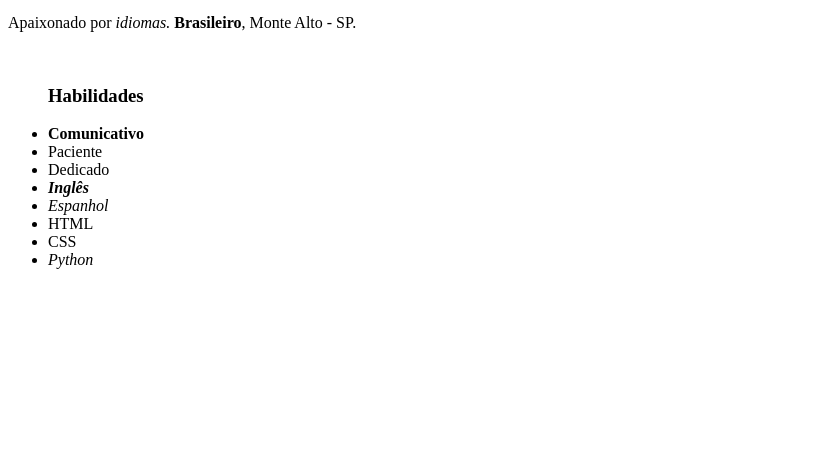
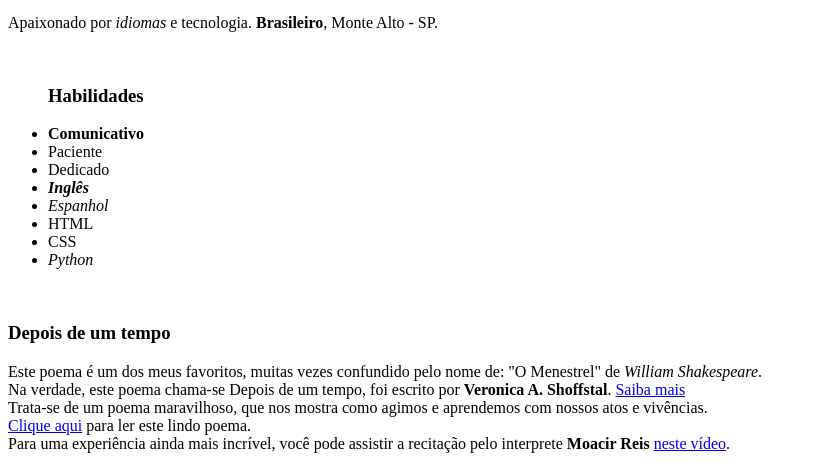
Before and after one commit to aysllanferreira/aysllanferreira.github.io, a plain HTML site: page index.html in a window 1280 px wide. Shown: the part 404-873 px from the top of the page, without its empty margins (0-816 px from the left). Before the commit the page ends 800 px from the top, so only its background shows below. Drawn offline with Linux system fonts and the light colour scheme.

Commit message:
Adicionado section Depois de um tempo

```diff
--- a/index.html
+++ b/index.html
@@ -11,7 +11,7 @@
     <img src="https://avatars.githubusercontent.com/u/64482847?v=4" alt="Aysllan"> <br>
     <a href="images/aysllan.jpeg">Aysllan foto</a>
     <br>
-    <p>Apaixonado por <i>idiomas.</i> <strong>Brasileiro</strong>, Monte Alto - SP.</p>
+    <p>Apaixonado por <i>idiomas</i> e tecnologia. <strong>Brasileiro</strong>, Monte Alto - SP.</p>
     <br>
     <ul>
         <h3>Habilidades</h6>
@@ -24,5 +24,13 @@
         <li>CSS</li>
         <li><i>Python</i></li>
     </ul>
+    <br>
+    <h3>Depois de um tempo</h3>
+    <p>Este poema é um dos meus favoritos, muitas vezes confundido pelo nome de: "O Menestrel" de <i>William Shakespeare</i>. <br>
+    Na verdade, este poema chama-se Depois de um tempo, foi escrito por <strong>Veronica A. Shoffstal</strong>. <a href="https://pt.wikipedia.org/wiki/Um_Dia_Voc%C3%AA_Aprende_que..." target="_blank">Saiba mais</a> <br>
+    Trata-se de um poema maravilhoso, que nos mostra como agimos e aprendemos com nossos atos e vivências. <br>
+    <a href="https://www.pensador.com/frase/MTg1NjAy/" target="_blank">Clique aqui</a> para ler este lindo poema. <br>
+    Para uma experiência ainda mais incrível, você pode assistir a recitação pelo interprete <strong>Moacir Reis</strong> <a href="https://www.youtube.com/watch?v=vlLh8K6FF8A&t=1s&ab_channel=Johnyzitroynhoj" target="_blank">neste vídeo</a>.</p>
+
 </body>
 </html>
```
